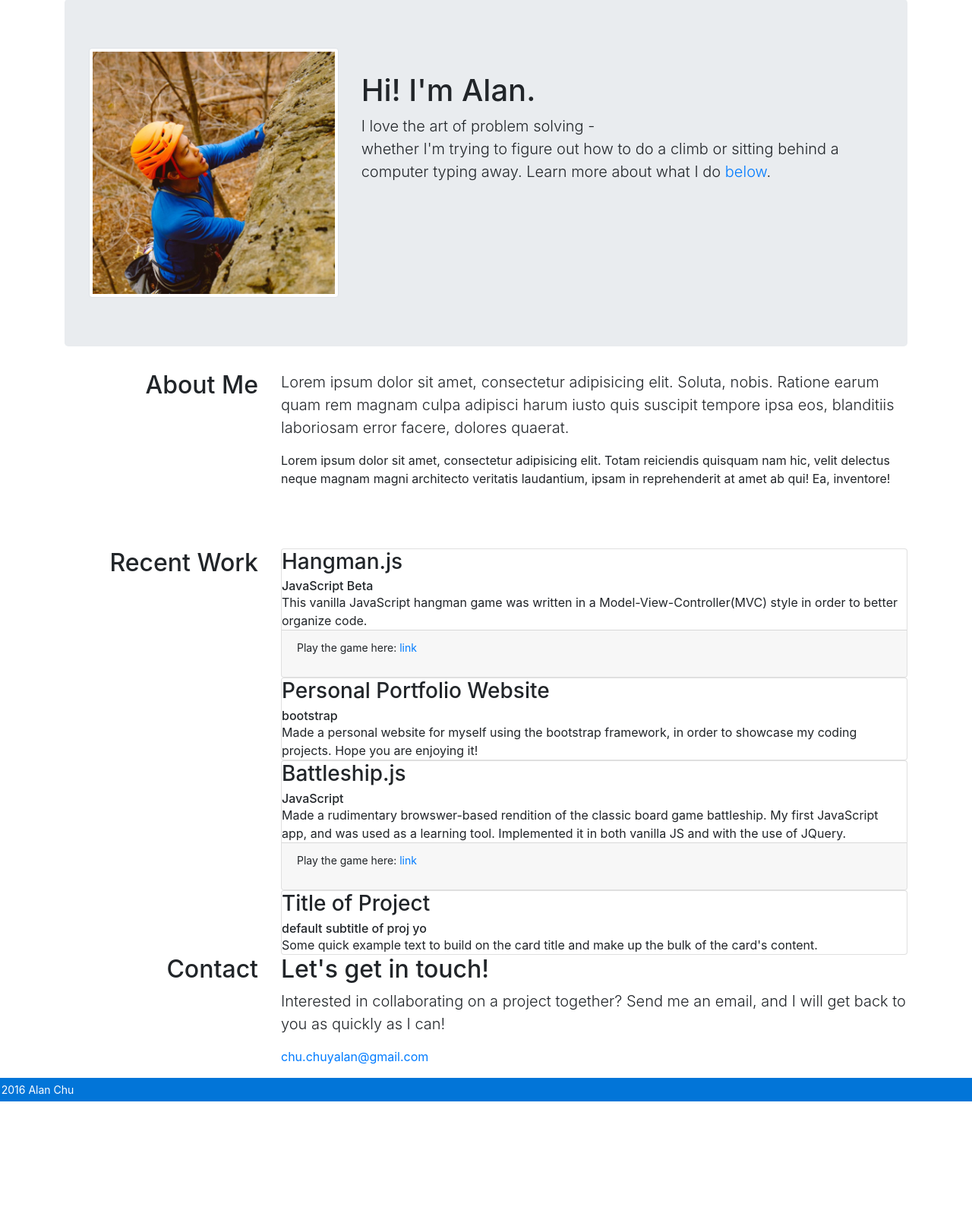
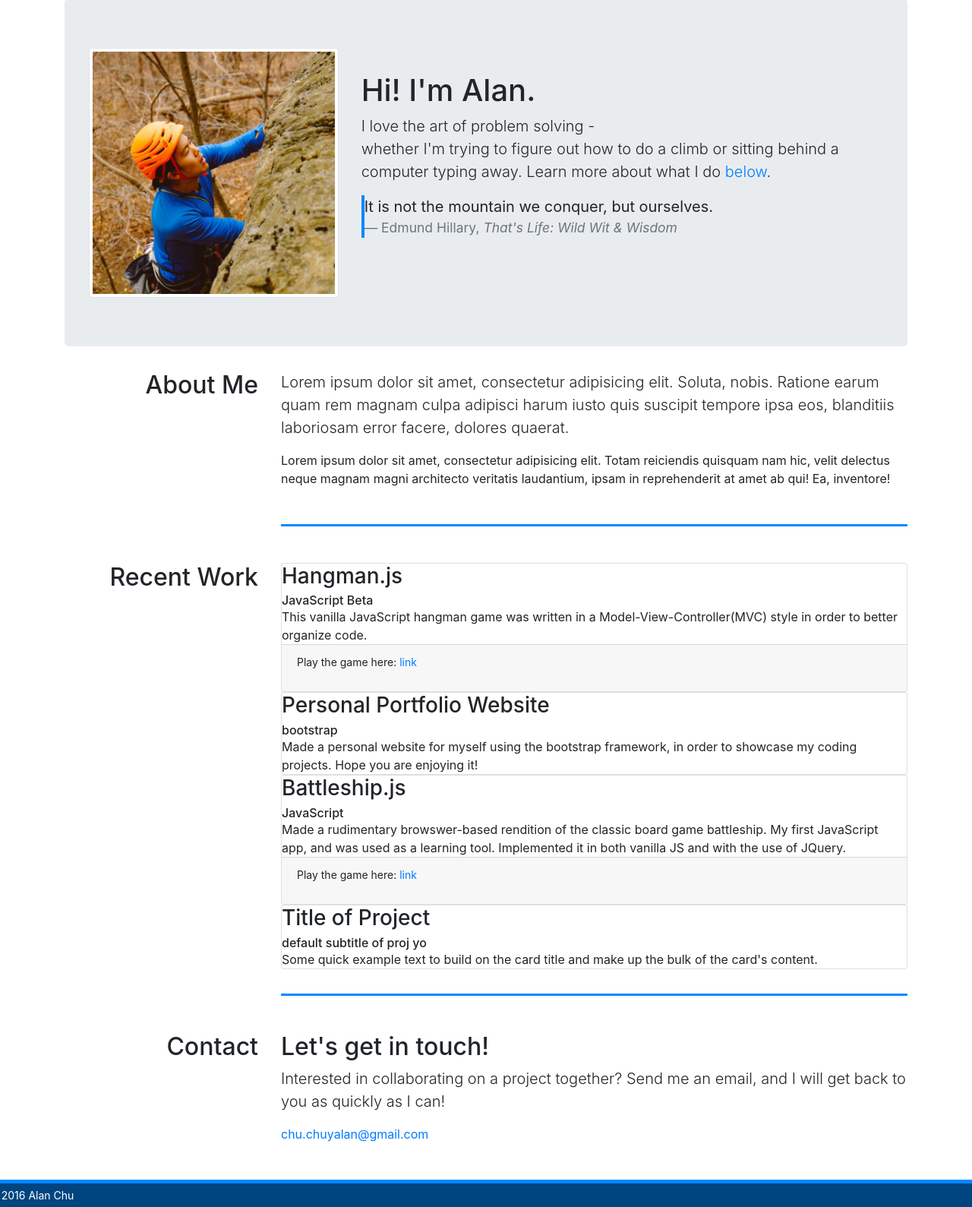
Before and after one commit to thechutrain/Bootstrap-Portfolio, a PHP site: page / in a window 1280 px wide. Shown: the part 177-1766 px from the top of the page at 76% size. Before the commit the page ends 1627 px from the top, so only its background shows below. Run offline with PHP 8.4, Linux system fonts and the light colour scheme; some libraries are stand-ins or nearby versions.

Commit message:
added a blockquote, and also fixed issue with the .line class not showing the bottom border

```diff
--- a/index.html
+++ b/index.html
@@ -33,12 +33,33 @@
         <img src="static/images/boltonProfile.jpg" alt="profile picture of Alan rock climbing" class="img-thumbnail">
       </div>
       <div class="col-md-8">
-          <div class="hidden-md-up spacer"></div>
+          <div class="hidden-md-up spacer-top"></div>
           <h1 class="text-xs-center text-md-left">Hi! I'm Alan.</h1>
           <p class="lead">I love the art of problem solving - <br> whether I'm trying to figure out how to do a climb or sitting behind a computer typing away. Learn more about what I do <a href="#About">below</a>.</p>
+
+          <blockquote class="blockquote hidden-md-down">
+            <p class="mb-0">It is not the mountain we conquer, but ourselves.</p>
+            <footer class="blockquote-footer">Edmund Hillary,
+              <cite title="Source Title">That's Life: Wild Wit & Wisdom</cite>
+            </footer>
+          </blockquote>
+
       </div>
     </div>
   </div> <!-- closes jumbotron div -->
+
+
+  <!-- Blockquote -->
+<!--   <div class="row" id="blockquote">
+    <div class="blockquote-wrapper col-sm-12 col-md-9 offset-md-3">
+      <blockquote class="blockquote blockquote-reverse">
+        <p class="mb-0">It is not the mountain we conquer, but ourselves.</p>
+        <footer class="blockquote-footer">Edmund Hillary,
+          <cite title="Source Title">That's Life: Wild Wit & Wisdom</cite>
+        </footer>
+      </blockquote>
+    </div>
+  </div> --> <!-- closes blockquote row -->
 
 
   <!-- About -->
@@ -59,9 +80,9 @@
   <!-- Big <hr> -->
     <div class="row">
       <div class="col-sm-12 col-md-9 offset-md-3">
-        <div class="spacer"></div>
+        <div class="spacer-top"></div>
         <div class="line"></div>
-        <div class="spacer"></div>
+        <div class="spacer-bottom"></div>
       </div>
     </div>
 
@@ -121,7 +142,7 @@
             <p class="card-text">This vanilla JavaScript hangman game was written in a Model-View-Controller(MVC) style in order to better organize code. </p>
           </div>
 
-            <div class="card-footer"><p><small>Play the game here: <a href="https://thechutrain.github.io/battleship.js/battleship.html">link</a></small></p></div>
+            <div class="card-footer"><p><small>Play the game here: <a href="#">link</a></small></p></div>
 
         </div> <!-- closes card div-->
       </article>
@@ -133,9 +154,9 @@
   <!-- Big <hr> -->
     <div class="row">
       <div class="col-sm-12 col-md-9 offset-md-3">
-        <div class="hr-spacer"></div>
-        <div class="hr-line"></div>
-        <div class="hr-spacer"></div>
+        <div class="spacer-top"></div>
+        <div class="line"></div>
+        <div class="spacer-bottom"></div>
       </div>
     </div>
 
@@ -161,11 +182,8 @@
           </section>
   </div>
 
-
-
-  <!-- Footer -->
-
-
+  <!-- Spacer -->
+  <div class="spacer-top">&nbsp;</div>
 
 </div> <!-- div that closes container -->
 
@@ -178,6 +196,7 @@
     </div>
   </footer>
 
+
 <script data-main="scripts/main" src="scripts/require.js"></script>
 </body>
 </html>
--- a/static/css/main.css
+++ b/static/css/main.css
@@ -1,14 +1,36 @@
-//*
+/*
 ===========================
 Layout
 ===========================*/
-.line{
-  border-bottom: 1px gray solid;
+.line {
+  /*min-height: 2em;*/
+  border-bottom: 0.2em #0089FF solid;
 }
-.spacer {
+/* ^^ WHY IS THIS NOT WORKING??*/
+.spacer-top {
   min-height: 2em;
 }
+.spacer-bottom {
+  min-height: 3em;
+}
 
+/*
+===========================
+blockquote- section
+===========================*/
+.blockquote-wrapper{
+  /*margin-left: 15px;*/
+  /*border: 2px red dashed;*/
+}
+
+blockquote{
+  border-left: .25rem solid #0089FF;
+  /* ^^ WHY IS THIS NOT WORKING? it?*/
+}
+
+blockquote > footer{
+  background: none;
+}
 
 /*
 ===========================
@@ -56,10 +78,13 @@ to easily change the order of each project */
 ===========================
 footer - section
 ===========================*/
-footer{
+.footer{
   /*max-height:;*/
   color: white;
-  background: #0275d8;
+  background: /*#0275d8*/;
+  background-color: #00457F;
+  border-top: 5px solid #0089FF;
+
 }
 .footer-text{
   margin-bottom: 0;
@@ -75,3 +100,24 @@ debugging!
   border: 2px red dashed;
   /*min-height: 10px;*/
 }
+
+/*
+Colors??
+0089FF
+3D3E99
+FF9C40
+CC5214
+1416CC
+*/
+
+/*Shade of blue:
+0089FF
+002240
+007BE5
+00457F
+0067BF
+*/
+
+/*Complimentary Orange
+B26D00 darker
+FF9C00 brighter*/
```
